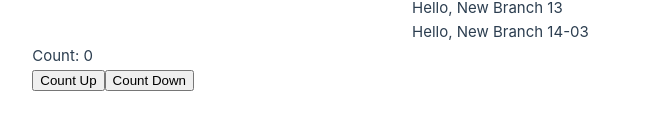
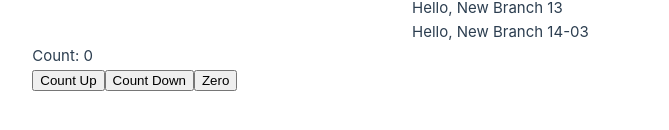
Before and after one commit to koyamal/pra_vue3, a Vue app in the folder Vue3FrontDevTextBook02/chap02/hello-vue/: page / in a window 1280 px wide. Shown: the part 560-690 px from the top of the page, without its empty margins (228-897 px from the left). Built offline with nearby package versions, Linux system fonts and the light colour scheme.

Commit message:
Use onClickZeroReset

```diff
--- a/Vue3FrontDevTextBook02/chap02/hello-vue/src/App.vue
+++ b/Vue3FrontDevTextBook02/chap02/hello-vue/src/App.vue
@@ -64,6 +64,7 @@ const onClickZeroReset = () => {
     <p>Count: {{ counter }}</p>
     <button v-on:click="onClickCountUp">Count Up</button>
     <button v-on:click="onClickCountDown">Count Down</button>
+    <button v-on:click="onClickZeroReset">Zero</button>
   </section>
 </template>
 
```
